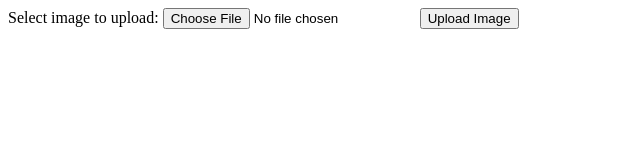
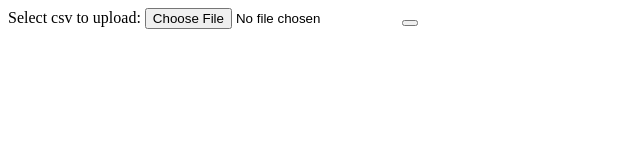
Before and after one commit to ketuls/shoggothweb, a plain HTML site: page index.html in a window 1280 px wide. Shown: the whole page, without its empty margins (0-640 px from the left). Drawn offline with Linux system fonts and the light colour scheme.

Commit message:
Update index.html

```diff
--- a/index.html
+++ b/index.html
@@ -1,5 +1,5 @@
 <form action="upload.php" method="post" enctype="multipart/form-data">
-    Select image to upload:
+    Select csv to upload:
     <input type="file" name="fileToUpload" id="fileToUpload">
-    <input type="submit" value="Upload Image" name="submit">
+    <button type="submit" name="submit">
 </form>
```
